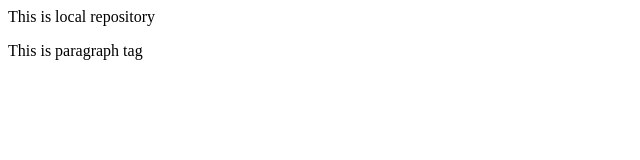
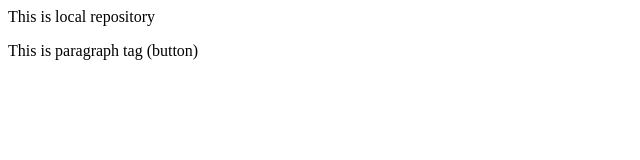
Before and after one commit to samanshezadi/Local_Repository, a plain HTML site: page index.html in a window 1280 px wide. Shown: the full height of the page, 0-640 px from the left. Drawn offline with Linux system fonts and the light colour scheme.

```diff
--- a/index.html
+++ b/index.html
@@ -1,2 +1,2 @@
 <p>This is local repository</p>
-<p>This is paragraph tag</p>
+<p>This is paragraph tag (button)</p>
```
